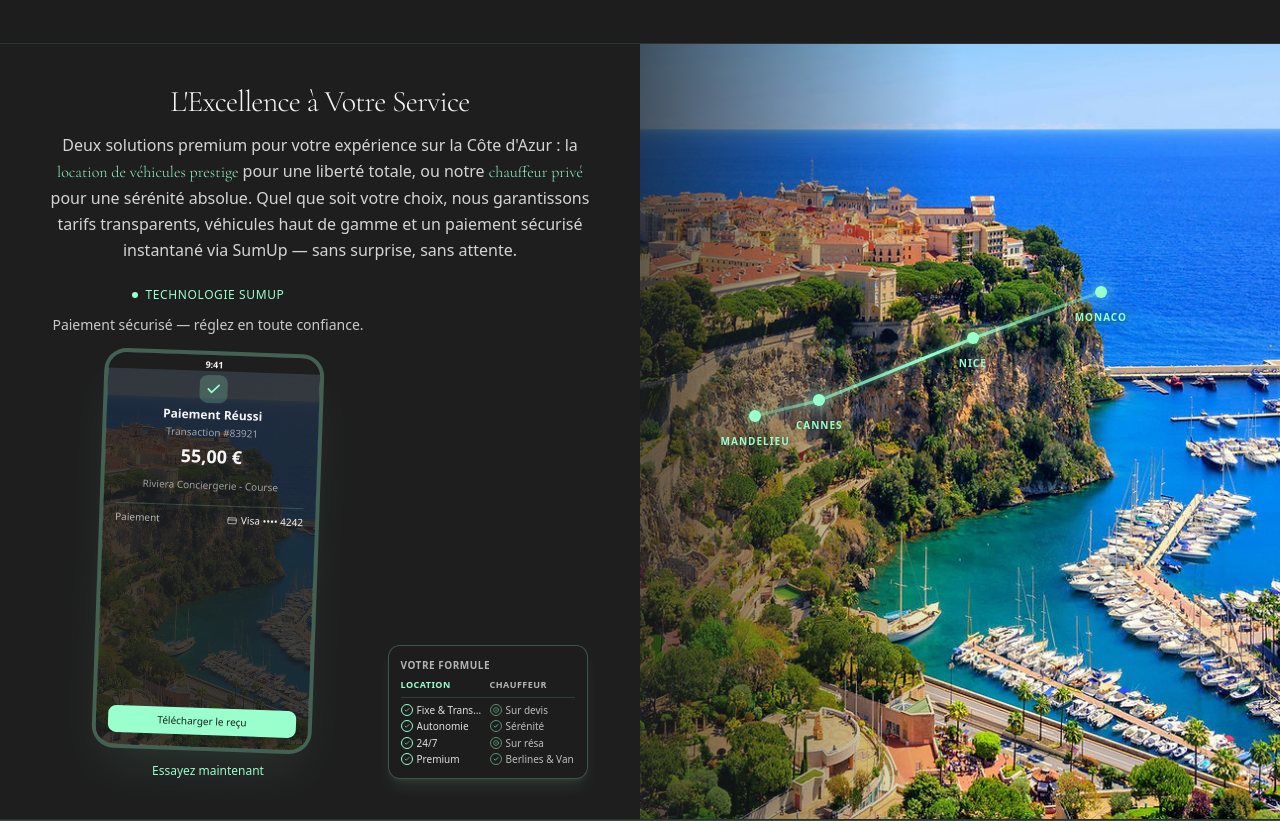
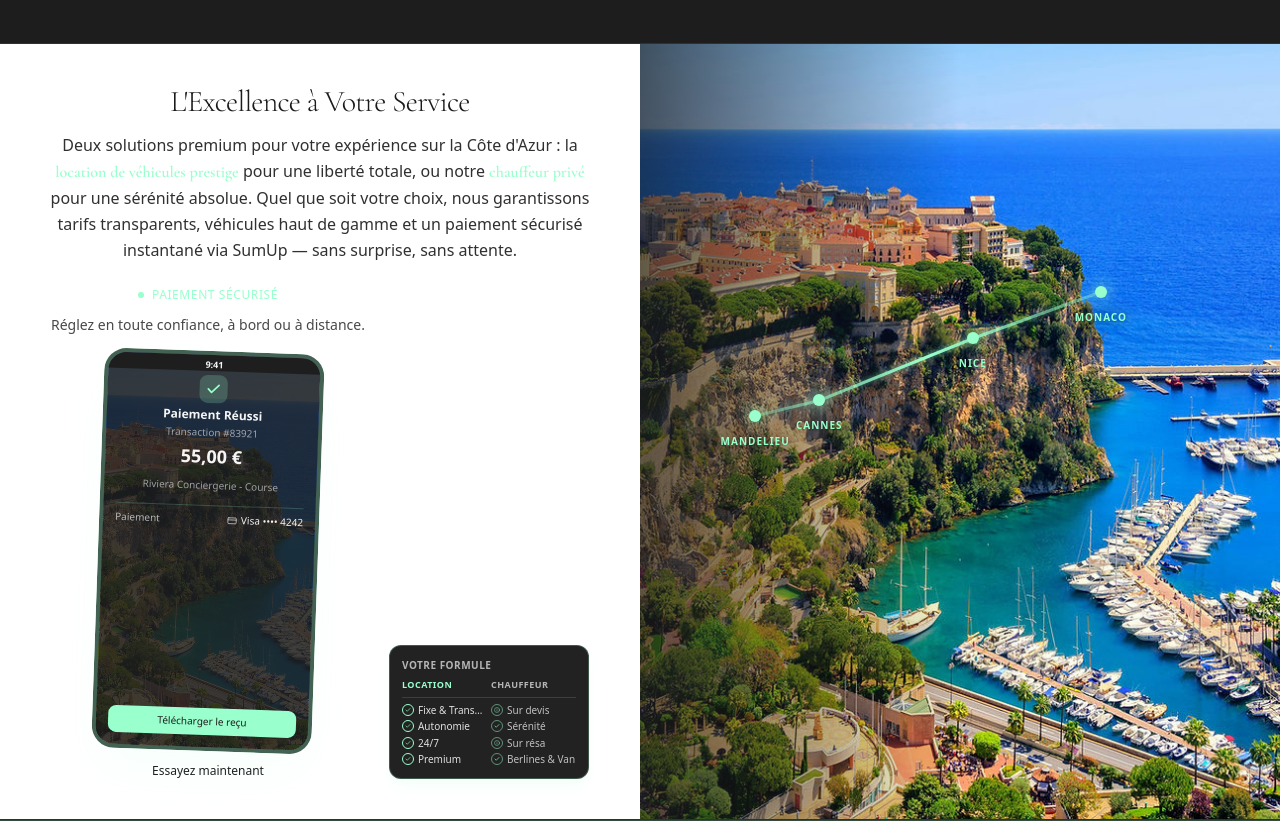
Before and after one commit to soniachared-a11y/conciergerie-mandelieu, a Next.js app: page / in a window 1280 px wide. Shown: the part 3780-4601 px from the top of the page. Built offline with nearby package versions, Linux system fonts and the light colour scheme.

Commit message:
Version finale: ChauffeurRegionSection (Paiement sécurisé, variante texte, lien noir, gras); FAQ (bouton Envoyer chic, pastilles accordéon chic)

```diff
--- a/src/components/sections/ChauffeurRegionSection.tsx
+++ b/src/components/sections/ChauffeurRegionSection.tsx
@@ -68,8 +68,8 @@ export default function ChauffeurRegionSection() {
       data-section="chauffeur-region"
     >
       <div className="grid grid-cols-1 lg:grid-cols-2 min-h-[85vh]">
-        {/* Gauche : titre + paragraphe (L'Excellence à Votre Service) + mockup + tableau de comparaison */}
-        <div className="relative flex flex-col items-center justify-center p-6 lg:p-10 order-2 lg:order-1 min-h-0 sm:min-h-[420px] lg:min-h-[85vh]">
+        {/* Gauche : fond blanc, écriture noire — titre + paragraphe + mockup + VOTRE FORMULE */}
+        <div className="relative flex flex-col items-center justify-center p-6 lg:p-10 order-2 lg:order-1 min-h-0 sm:min-h-[420px] lg:min-h-[85vh] bg-white">
           <div className="relative flex flex-col items-center w-full max-w-[280px] sm:max-w-none">
             {/* Titre et paragraphe — L'Excellence à Votre Service */}
             <motion.div
@@ -79,13 +79,13 @@ export default function ChauffeurRegionSection() {
               viewport={{ once: true, margin: "-40px" }}
               transition={{ duration: 0.4 }}
             >
-              <h2 className="text-2xl lg:text-3xl font-light text-foreground tracking-tight mb-3 font-display">
+              <h2 className="text-2xl lg:text-3xl font-light text-[#1a1a1a] tracking-tight mb-3 font-display">
                 L&apos;Excellence à Votre Service
               </h2>
-              <p className="text-foreground/85 text-sm lg:text-base font-light leading-relaxed">
+              <p className="text-[#1a1a1a]/90 text-sm lg:text-base font-light leading-relaxed">
                 Deux solutions premium pour votre expérience sur la Côte d&apos;Azur : la{" "}
-                <strong className="font-light font-display text-primary/95">location de véhicules prestige</strong> pour une liberté totale, ou notre{" "}
-                <strong className="font-light font-display text-primary/95">chauffeur privé</strong> pour une sérénité absolue. Quel que soit votre choix, nous garantissons tarifs transparents, véhicules haut de gamme et un paiement sécurisé instantané via SumUp — sans surprise, sans attente.
+                <strong className="font-semibold font-display text-primary">location de véhicules prestige</strong> pour une liberté totale, ou notre{" "}
+                <strong className="font-semibold font-display text-primary">chauffeur privé</strong> pour une sérénité absolue. Quel que soit votre choix, nous garantissons tarifs transparents, véhicules haut de gamme et un paiement sécurisé instantané via SumUp — sans surprise, sans attente.
               </p>
             </motion.div>
 
@@ -101,10 +101,10 @@ export default function ChauffeurRegionSection() {
               >
                 <span className="inline-flex items-center gap-2 text-primary text-xs font-medium uppercase tracking-wider mb-3">
                   <span className="w-1.5 h-1.5 rounded-full bg-primary" />
-                  Technologie SumUp
+                  Paiement sécurisé
                 </span>
-                <p className="text-foreground/80 text-xs sm:text-sm font-light mb-4 text-center">
-                  Paiement sécurisé — réglez en toute confiance.
+                <p className="text-[#1a1a1a]/80 text-xs sm:text-sm font-light mb-4 text-center">
+                  Réglez en toute confiance, à bord ou à distance.
                 </p>
                 <div className="relative w-[200px] h-[360px] sm:w-[220px] sm:h-[400px] bg-background border-4 border-primary/30 rounded-[1.4rem] shadow-2xl shadow-primary/10 overflow-hidden transform rotate-2 hover:rotate-0 transition-transform duration-500">
                   <div className="absolute top-0 w-full h-4 bg-background z-20 flex items-center justify-center pt-1">
@@ -167,9 +167,9 @@ export default function ChauffeurRegionSection() {
                     </button>
                   </div>
                 </div>
-                <Link href="tel:0132345465" className="text-primary font-medium text-xs hover:underline mt-3">
-                  Essayez maintenant
-                </Link>
+<Link href="tel:0132345465" className="text-[#1a1a1a] font-medium text-xs hover:underline mt-3">
+                Essayez maintenant
+              </Link>
               </motion.div>
 
               {/* VOTRE FORMULE : bureau/tablette = carte plus bas à côté du mockup, mobile = menu déroulant */}
--- a/src/components/sections/FAQ.tsx
+++ b/src/components/sections/FAQ.tsx
@@ -112,15 +112,15 @@ export default function FAQ() {
                   <div
                     className={`w-8 h-8 flex items-center justify-center rounded-full transition-all duration-300 ${
                       openIndex === i
-                        ? "bg-primary text-background"
-                        : "bg-primary/20 text-foreground/80 group-hover:bg-primary/30"
+                        ? "bg-primary text-background border border-primary/40 shadow-md shadow-primary/25"
+                        : "bg-primary/10 border border-primary/20 text-foreground/80 group-hover:bg-primary/20 group-hover:border-primary/30"
                     }`}
                   >
                     <Plus
                       className={`w-4 h-4 transition-transform duration-300 ${
                         openIndex === i ? "rotate-45" : ""
                       }`}
-                      strokeWidth={2}
+                      strokeWidth={1.75}
                     />
                   </div>
                 </button>
@@ -287,7 +287,7 @@ export default function FAQ() {
               </div>
               <button
                 type="submit"
-                className="w-full flex items-center justify-center gap-2 bg-primary hover:bg-primary/90 text-background font-medium py-2.5 rounded-lg text-xs transition-colors shadow-md shadow-primary/20"
+                className="w-full flex items-center justify-center gap-2.5 bg-primary hover:bg-primary/90 text-background font-display font-light py-3 rounded-xl text-xs uppercase tracking-[0.12em] transition-all duration-300 shadow-lg shadow-primary/15 hover:shadow-primary/25"
               >
                 <Send className="w-3.5 h-3.5 shrink-0" strokeWidth={1.5} />
                 Envoyer la demande
```
